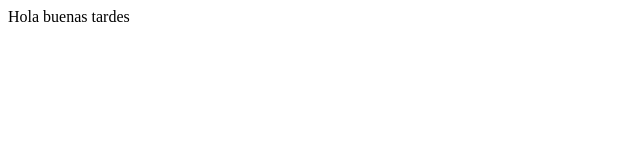
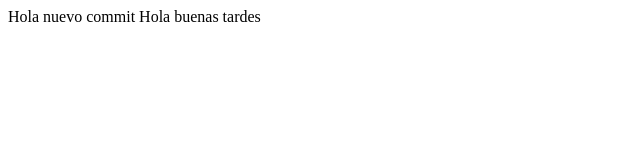
Before and after one commit to miguelovia/animaciones, a plain HTML site: page index.html in a window 1280 px wide. Shown: the whole page, without its empty margins (0-640 px from the left). Drawn offline with Linux system fonts and the light colour scheme.

Commit message:
Nuevo commit

```diff
--- a/index.html
+++ b/index.html
@@ -7,7 +7,7 @@
     <title>Primer commit</title>
 </head>
 <body>
-
+    Hola nuevo commit
     Hola buenas tardes
 </body>
 </html>
```
